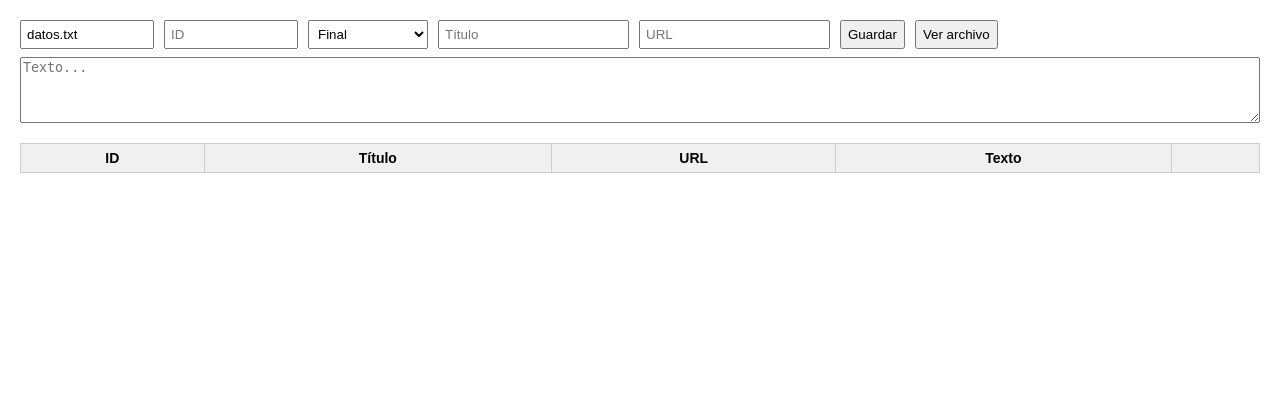
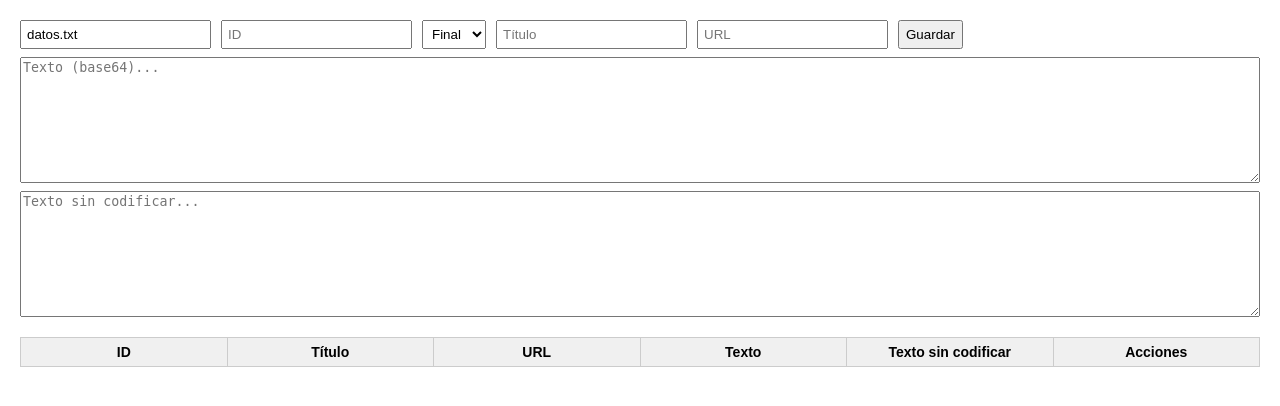
Before and after one commit to qu1r30n/codigos_sin_duenio, a PHP site: page / in a window 1280 px wide. Shown: the top 406 px of the page. Run offline with PHP 8.4, Linux system fonts and the light colour scheme; lists and menus that the app fills with data are empty.

Commit message:
mejoras  solo que sinquerer quite el boton ver

```diff
--- a/ordena_info_a_investigar_futura/index.php
+++ b/ordena_info_a_investigar_futura/index.php
@@ -1,107 +1,90 @@
 <?php
 
-// --------------------
-// ARCHIVO DINÁMICO
-// --------------------
-
-// Obtenemos el nombre del archivo desde POST o GET. Si no se envía, se usa 'datos.txt' por defecto.
 $nombreArchivo = $_POST['archivo'] ?? $_GET['archivo'] ?? 'datos.txt';
-
-// Limpiamos el nombre del archivo para evitar rutas no deseadas
 $nombreArchivo = basename($nombreArchivo);
 
-// Si el archivo no existe, lo creamos vacío
 if (!file_exists($nombreArchivo)) {
     file_put_contents($nombreArchivo, "");
 }
 
-// --------------------
-// FUNCIONES
-// --------------------
-
-// Función para leer datos desde el archivo y retornarlos como un arreglo asociativo
 function leerDatos($archivo) {
-    // Leemos todas las líneas del archivo ignorando saltos de línea
     $lineas = file($archivo, FILE_IGNORE_NEW_LINES);
     $datos = [];
 
     foreach ($lineas as $linea) {
-        // Solo procesamos líneas que no estén vacías
         if (!empty($linea)) {
-            // Dividimos la línea por el separador "|" en id, título, URL y texto
-            list($id, $titulo, $url, $texto) = explode("|", $linea);
+
+            $partes = explode("|", $linea);
+
+            $id = $partes[0] ?? "";
+            $titulo = $partes[1] ?? "";
+            $url = $partes[2] ?? "";
+            $texto = $partes[3] ?? "";
+            $texto_sin_codificar = $partes[4] ?? "";
+
             $datos[] = [
-                'id' => (float)$id, // convertimos ID a número decimal
+                'id' => (float)$id,
                 'titulo' => $titulo,
                 'url' => $url,
-                'texto' => base64_decode($texto) // decodificamos el texto de base64
+                'texto' => base64_decode($texto),
+                'texto_sin_codificar' => $texto_sin_codificar
             ];
         }
     }
+
     return $datos;
 }
 
-// Función para guardar datos en el archivo, sobrescribiendo el contenido
 function guardarDatos($archivo, $datos) {
-    // Ordenamos los datos por ID de menor a mayor
+
     usort($datos, function($a, $b) {
         return $a['id'] <=> $b['id'];
     });
 
     $contenido = "";
+
     foreach ($datos as $dato) {
-if($dato['texto']!=""){
 
-        // Convertimos cada registro en una línea con formato: id|titulo|url|texto_en_base64
+        $textoPlano = str_replace(["\n", "\r", "|"], " ", $dato['texto_sin_codificar']);
+
         $contenido .= $dato['id'] . "|" .
                       $dato['titulo'] . "|" .
                       $dato['url'] . "|" .
-                      base64_encode($dato['texto']) . "\n";
-    }else{
-
-        // Convertimos cada registro en una línea con formato: id|titulo|url|texto_en_base64
-        $contenido .= $dato['id'] . "|" .
-                      $dato['titulo'] . "|" .
-                      $dato['url'] . "|" .
-                      $dato['url'] . "\n";
+                      base64_encode($dato['texto']) . "|" .
+                      $textoPlano . "\n";
     }
 
-}
-    // Guardamos el contenido en el archivo
     file_put_contents($archivo, $contenido);
 }
 
-// Función para obtener el mínimo y máximo ID del arreglo de datos
 function obtenerMinMax($datos) {
     if (empty($datos)) return [0, 0];
     $ids = array_column($datos, 'id');
     return [min($ids), max($ids)];
 }
 
-// Leemos los datos actuales del archivo
 $datos = leerDatos($nombreArchivo);
-$error = ""; // variable para almacenar errores
-$mostrarArchivo = false; // bandera para mostrar el archivo completo (no se usa en este fragmento)
-
+$error = "";
+$editar = null;
 
 // --------------------
-// GUARDAR NUEVO REGISTRO
+// GUARDAR
 // --------------------
+
 if (isset($_POST['guardar'])) {
+
     $titulo = $_POST['titulo'] ?? "";
     $url = $_POST['url'] ?? "";
     $texto = $_POST['texto'] ?? "";
-    $idInput = trim($_POST['id']); // id ingresado por el usuario
+    $texto_sin_codificar = $_POST['texto_sin_codificar'] ?? "";
+    $idInput = trim($_POST['id']);
 
-    // Obtenemos el ID mínimo y máximo actuales
     list($minId, $maxId) = obtenerMinMax($datos);
 
     if ($idInput === "") {
-        // Si no se especifica ID, se asigna uno automático según posición
         $nuevoId = ($_POST['posicion'] == "inicio") ? $minId - 1 : $maxId + 1;
     } else {
         $nuevoId = (float)$idInput;
-        // Verificamos que no exista ya el ID
         foreach ($datos as $dato) {
             if ($dato['id'] == $nuevoId) {
                 $error = "⚠️ Ese ID ya existe.";
@@ -110,68 +93,67 @@ if (isset($_POST['guardar'])) {
         }
     }
 
-    // Si no hay error, agregamos el nuevo registro
     if (!$error) {
+
         $datos[] = [
             'id' => $nuevoId,
             'titulo' => $titulo,
             'url' => $url,
-            'texto' => $texto
+            'texto' => $texto,
+            'texto_sin_codificar' => $texto_sin_codificar
         ];
 
         guardarDatos($nombreArchivo, $datos);
-        // Redirigimos para evitar resubmisión de formulario
         header("Location: ?archivo=" . $nombreArchivo);
         exit;
     }
 }
 
 // --------------------
-// ELIMINAR REGISTRO
+// ELIMINAR
 // --------------------
+
 if (isset($_GET['eliminar'])) {
+
     $idEliminar = (float)$_GET['eliminar'];
 
-    // Filtramos el arreglo eliminando el registro con ese ID
     $datos = array_filter($datos, function ($d) use ($idEliminar) {
         return $d['id'] != $idEliminar;
     });
 
-    // Guardamos cambios y redirigimos
     guardarDatos($nombreArchivo, array_values($datos));
     header("Location: ?archivo=" . $nombreArchivo);
     exit;
 }
 
 // --------------------
-// EDITAR REGISTRO
+// EDITAR
 // --------------------
-$editar = null;
 
 if (isset($_GET['editar'])) {
     foreach ($datos as $dato) {
         if ($dato['id'] == (float)$_GET['editar']) {
-            $editar = $dato; // cargamos datos del registro a editar
+            $editar = $dato;
             break;
         }
     }
 }
 
 // --------------------
-// ACTUALIZAR REGISTRO EXISTENTE
+// ACTUALIZAR
 // --------------------
+
 if (isset($_POST['actualizar'])) {
-    $idOriginal = (float)$_POST['id_original']; // id anterior
-    $idInput = trim($_POST['id']); // id nuevo ingresado
+
+    $idOriginal = (float)$_POST['id_original'];
+    $idInput = trim($_POST['id']);
 
     list($minId, $maxId) = obtenerMinMax($datos);
 
     if ($idInput === "") {
-        // ID automático si no se ingresa
         $nuevoId = ($_POST['posicion'] == "inicio") ? $minId - 1 : $maxId + 1;
     } else {
         $nuevoId = (float)$idInput;
-        // Comprobamos que el nuevo ID no exista en otro registro
         foreach ($datos as $dato) {
             if ($dato['id'] == $nuevoId && $dato['id'] != $idOriginal) {
                 $error = "⚠️ Ese ID ya existe.";
@@ -180,14 +162,15 @@ if (isset($_POST['actualizar'])) {
         }
     }
 
-    // Actualizamos datos si no hay error
     if (!$error) {
+
         foreach ($datos as &$dato) {
             if ($dato['id'] == $idOriginal) {
                 $dato['id'] = $nuevoId;
                 $dato['titulo'] = $_POST['titulo'] ?? "";
                 $dato['url'] = $_POST['url'] ?? "";
                 $dato['texto'] = $_POST['texto'] ?? "";
+                $dato['texto_sin_codificar'] = $_POST['texto_sin_codificar'] ?? "";
             }
         }
 
@@ -197,54 +180,61 @@ if (isset($_POST['actualizar'])) {
     }
 }
 
-// Volvemos a leer los datos actualizados
 $datos = leerDatos($nombreArchivo);
 ?>
-
-<!-- -------------------- -->
-<!-- INTERFAZ HTML -->
-<!-- -------------------- -->
 
 <!DOCTYPE html>
 <html>
 <head>
 <meta charset="UTF-8">
 <title>Gestor TXT</title>
+
 <style>
-/* Estilos básicos de la página y formularios */
 body { font-family: Arial; margin:20px; }
 .form-row { display:flex; gap:10px; margin-bottom:8px; }
 .form-row input, .form-row select { padding:5px; }
-textarea { width:100%; height:60px; resize:vertical; }
-table { border-collapse: collapse; width:100%; margin-top:20px; }
-th, td { border:1px solid #ccc; padding:6px; font-size:14px; }
+textarea { width:100%; height:120px; resize:vertical; }
+
+table { border-collapse: collapse; width:100%; margin-top:20px; table-layout: fixed; }
+th, td { border:1px solid #ccc; padding:6px; font-size:14px; vertical-align:top; }
 th { background:#f0f0f0; }
-.small { width:120px; }
+
+.scrollbox {
+    max-height:120px;
+    overflow:auto;
+    white-space:pre-wrap;
+    word-break:break-word;
+    padding:5px;
+}
+
+.copy-btn {
+    margin-top:5px;
+    font-size:12px;
+    padding:2px 6px;
+    cursor:pointer;
+}
 </style>
 </head>
 <body>
 
-<!-- FORMULARIO DE CREACIÓN / EDICIÓN -->
 <form method="POST">
 
-<!-- FILA 1: Campos de archivo, ID, posición, título, URL y botones -->
 <div class="form-row">
-    <input class="small" type="text" name="archivo" value="<?php echo htmlspecialchars($nombreArchivo); ?>">
+
+<input type="text" name="archivo" value="<?php echo htmlspecialchars($nombreArchivo); ?>">
 
 <?php if($editar): ?>
-        <!-- Guardamos el ID original si estamos editando -->
 <input type="hidden" name="id_original" value="<?php echo $editar['id']; ?>">
 <?php endif; ?>
 
-    <input class="small" type="number" step="0.01" name="id" placeholder="ID" value="<?php echo $editar['id'] ?? ''; ?>">
+<input type="number" step="0.01" name="id" placeholder="ID" value="<?php echo $editar['id'] ?? ''; ?>">
 
-    <select name="posicion" class="small">
+<select name="posicion">
 <option value="final">Final</option>
 <option value="inicio">Inicio</option>
 </select>
 
 <input type="text" name="titulo" placeholder="Título" value="<?php echo $editar['titulo'] ?? ''; ?>">
-
 <input type="text" name="url" placeholder="URL" value="<?php echo $editar['url'] ?? ''; ?>">
 
 <?php if($editar): ?>
@@ -252,50 +242,73 @@ th { background:#f0f0f0; }
 <a href="?archivo=<?php echo $nombreArchivo; ?>">Cancelar</a>
 <?php else: ?>
 <button name="guardar">Guardar</button>
-        <button name="ver_archivo">Ver archivo</button>
 <?php endif; ?>
+
 </div>
 
-<!-- FILA 2: Área de texto -->
 <div class="form-row">
-    <textarea name="texto" placeholder="Texto..."><?php echo $editar['texto'] ?? ''; ?></textarea>
+<textarea name="texto" placeholder="Texto (base64)..."><?php echo $editar['texto'] ?? ''; ?></textarea>
+</div>
+
+<div class="form-row">
+<textarea name="texto_sin_codificar" placeholder="Texto sin codificar..."><?php echo $editar['texto_sin_codificar'] ?? ''; ?></textarea>
 </div>
 
 </form>
 
-<!-- MOSTRAR MENSAJE DE ERROR -->
 <?php if($error): ?>
 <p style="color:red;"><?php echo $error; ?></p>
 <?php endif; ?>
 
-<!-- TABLA DE DATOS -->
 <table>
 <tr>
 <th>ID</th>
 <th>Título</th>
 <th>URL</th>
 <th>Texto</th>
-    <th></th>
+<th>Texto sin codificar</th>
+<th>Acciones</th>
 </tr>
 
 <?php foreach($datos as $d): ?>
 <tr>
+
 <td><?php echo $d['id']; ?></td>
 <td><?php echo htmlspecialchars($d['titulo']); ?></td>
+<td><?php if($d['url']): ?><a href="<?php echo htmlspecialchars($d['url']); ?>" target="_blank">Abrir</a><?php endif; ?></td>
+
 <td>
-        <?php if($d['url']): ?>
-            <a href="<?php echo htmlspecialchars($d['url']); ?>" target="_blank">Abrir</a>
-        <?php endif; ?>
+<div class="scrollbox" id="texto_<?php echo $d['id']; ?>">
+<?php echo htmlspecialchars($d['texto']); ?>
+</div>
+<button class="copy-btn" onclick="copiarCelda('texto_<?php echo $d['id']; ?>')">Copiar</button>
 </td>
-    <td><?php echo nl2br(htmlspecialchars($d['texto'])); ?></td>
+
 <td>
-        <a href="?editar=<?php echo $d['id']; ?>&archivo=<?php echo $nombreArchivo; ?>">Editar</a>
-        |
-        <a href="?eliminar=<?php echo $d['id']; ?>&archivo=<?php echo $nombreArchivo; ?>" onclick="return confirm('Eliminar?')">X</a>
+<div class="scrollbox" id="texto2_<?php echo $d['id']; ?>">
+<?php echo htmlspecialchars($d['texto_sin_codificar']); ?>
+</div>
+<button class="copy-btn" onclick="copiarCelda('texto2_<?php echo $d['id']; ?>')">Copiar</button>
 </td>
+
+<td>
+<a href="?editar=<?php echo $d['id']; ?>&archivo=<?php echo $nombreArchivo; ?>">Editar</a><br>
+<a href="?eliminar=<?php echo $d['id']; ?>&archivo=<?php echo $nombreArchivo; ?>" onclick="return confirm('Eliminar?')">Eliminar</a>
+</td>
+
 </tr>
 <?php endforeach; ?>
+
 </table>
+
+<script>
+function copiarCelda(id) {
+    const texto = document.getElementById(id).innerText;
+    navigator.clipboard.writeText(texto).then(() => {
+        alert("Contenido copiado");
+    });
+}
+</script>
 
 </body>
 </html>
```
Lines whose indentation alone changed are shown as unchanged.
